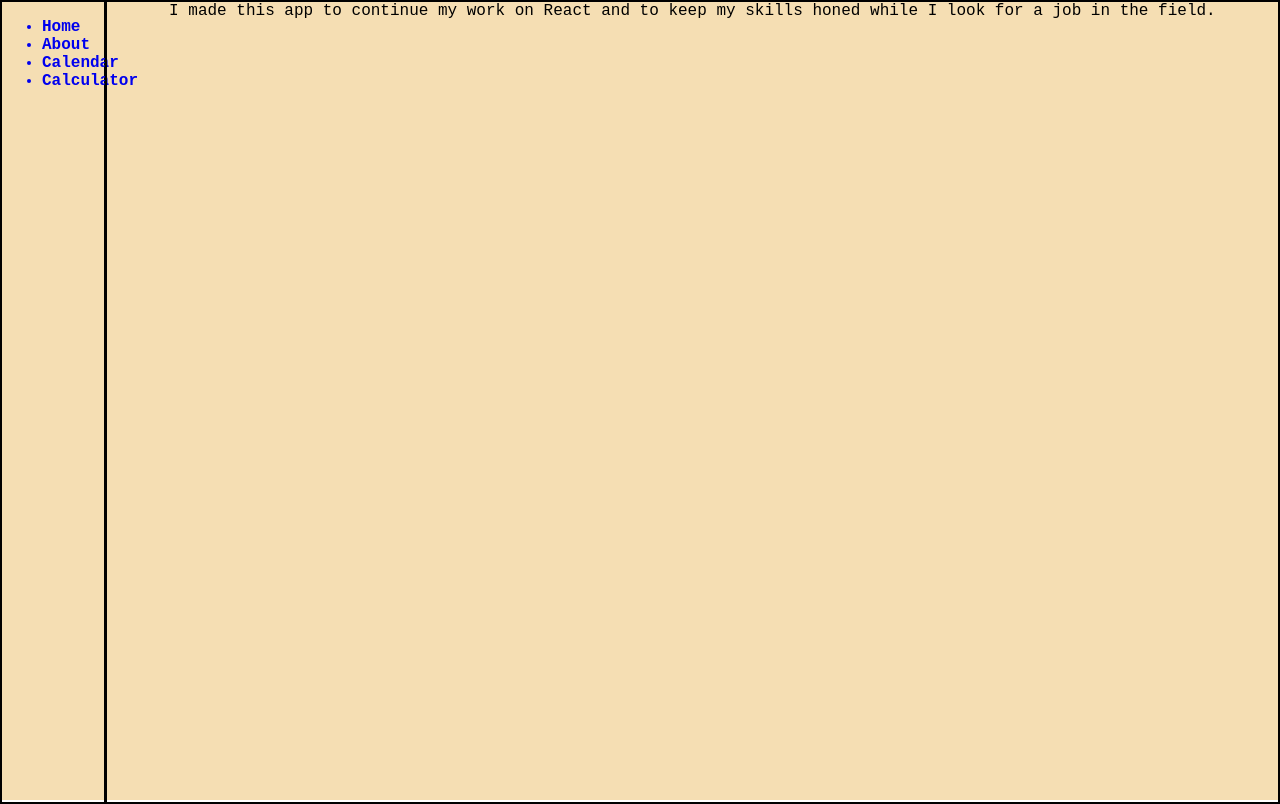
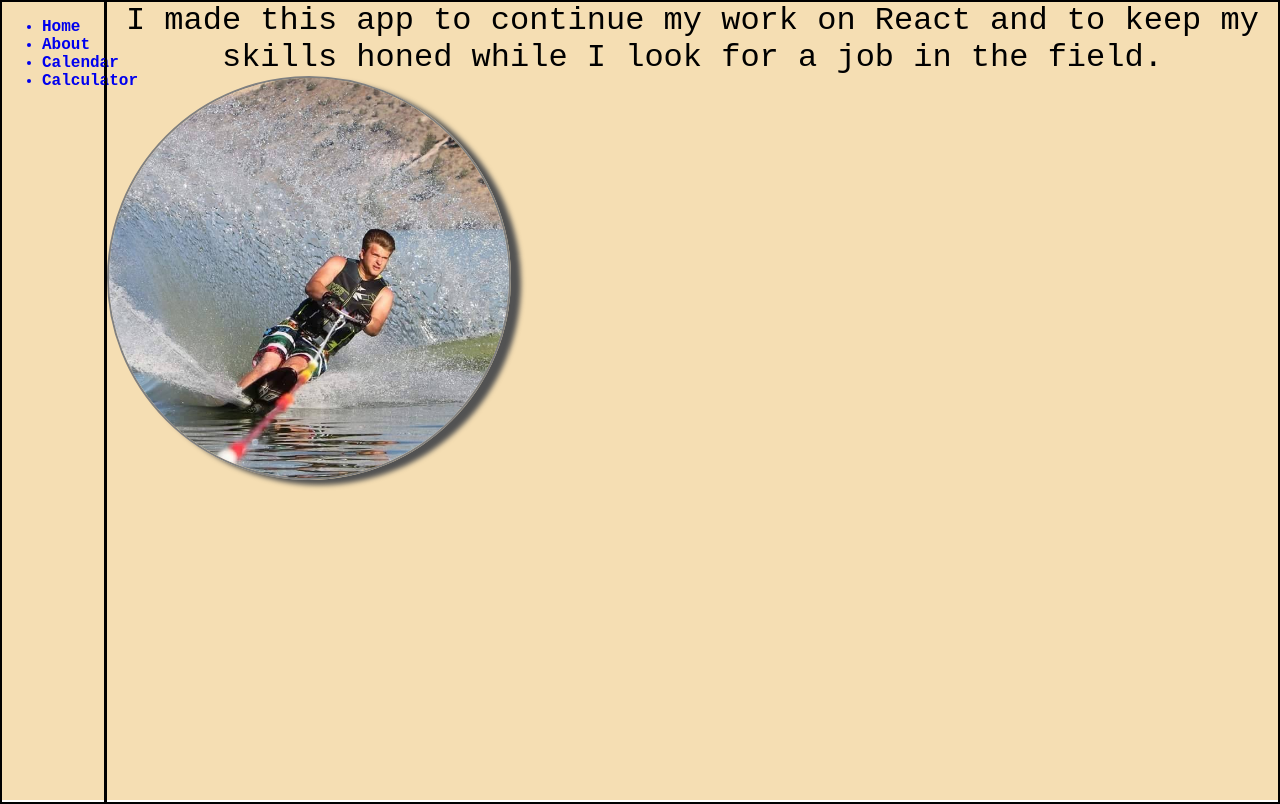
Before and after one commit to davecalderwood/Tools2, a React (Create React App) app: page /about in a window 1280 px wide. Built offline with nearby package versions, Linux system fonts and the light colour scheme.

Commit message:
Added detail to about page

```diff
--- a/src/App.css
+++ b/src/App.css
@@ -24,7 +24,14 @@ a {
 }
 .about {
   text-align: center;
-  font-size: 1em;
+  font-size: 2em;
+}
+.waterski {
+  height: 400px;
+  width: 400px;
+  border-radius: 50%;
+  border: 2px solid grey;
+  box-shadow: 10px 5px 5px rgb(82, 82, 82);
 }
 /* ------------------------------------------ Title ------------------------------------ */
 @import url('https://fonts.googleapis.com/css?family=Chewy');
--- a/src/pages/About.js
+++ b/src/pages/About.js
@@ -5,6 +5,7 @@ export default class About extends Component {
     return (
         <div className="component">
             <div className="about">I made this app to continue my work on React and to keep my skills honed while I look for a job in the field. </div>
+            <img className="waterski" src="../Waterski.jpg" alt="Waterski"></img>
         </div>
     )
     }
```
Also changed, not shown: public/Waterski.jpg (added).
